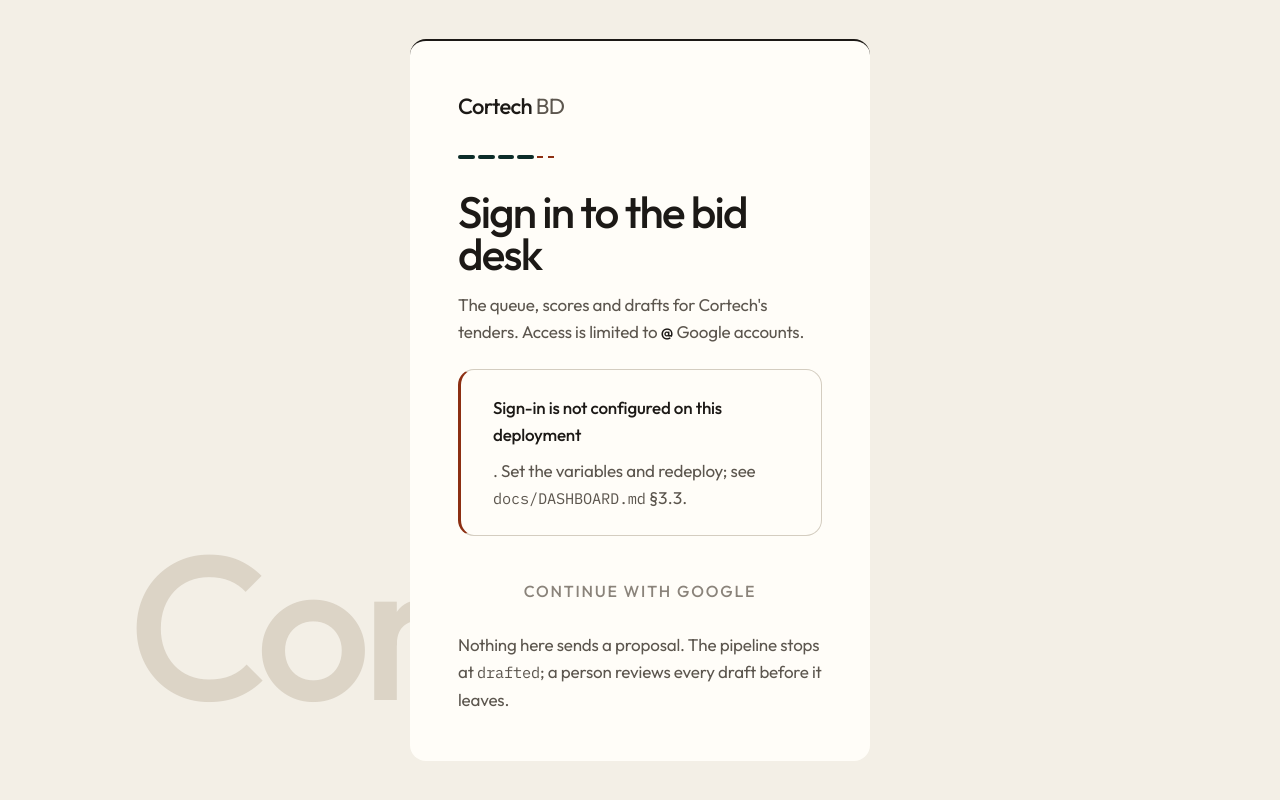
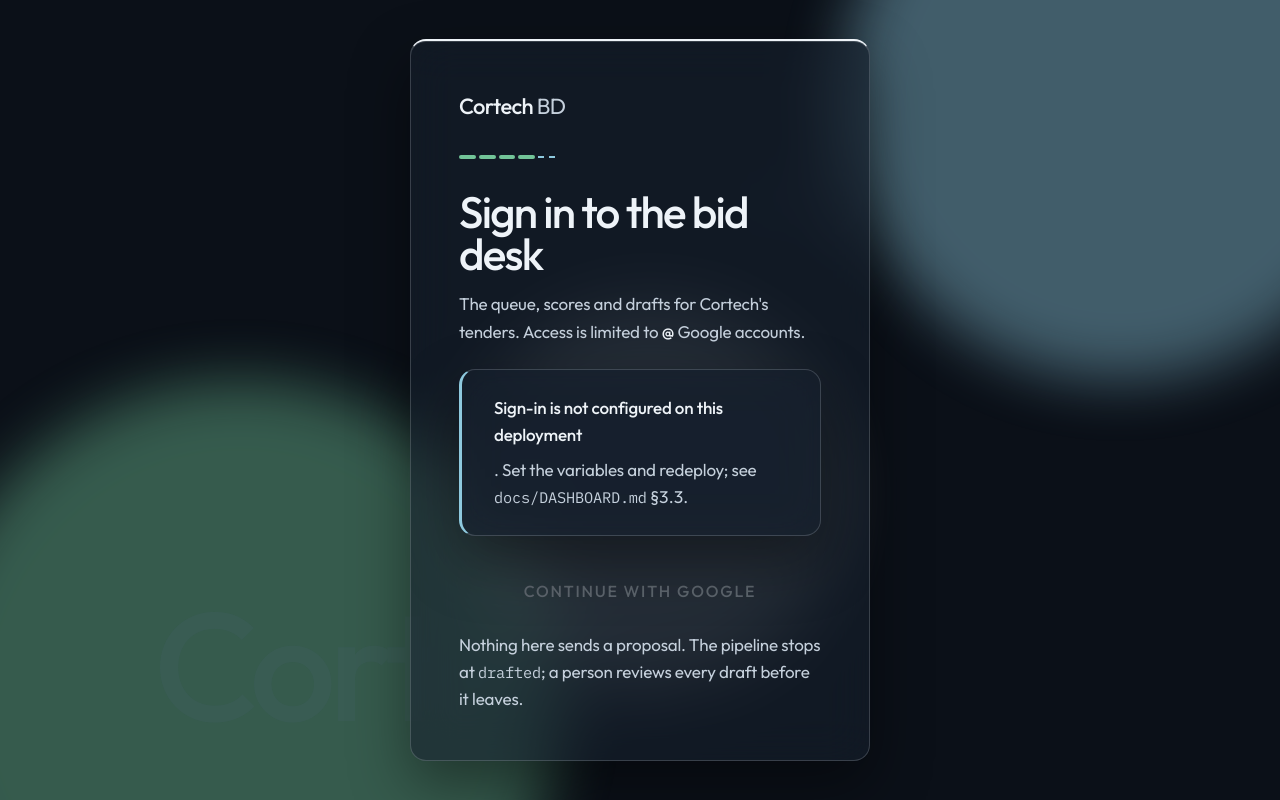
Before and after one commit to cortechcg/BD-Intelligence-System, a Python web app: template dashboard/templates/login.html in a window 1280 px wide. Run offline with Jinja, Linux system fonts and the light colour scheme; the template is opened without the code that fills it, so the values that code supplies are empty.

Commit message:
Replace the paper desk with a cool glass layout so the live dashboard reads as a professional instrument.
Co-authored-by: Cursor <cursoragent@cursor.com>

```diff
--- a/dashboard/static/app.css
+++ b/dashboard/static/app.css
@@ -32,31 +29,31 @@
 }
 
 :root {
-  color-scheme: light;
+  color-scheme: dark;
 
-  /* ── Paper stack. Forest is the work. Copper is "a person must act". */
-  --color-liquid-abyss: #f3efe6;
-  --color-liquid-deep:  #e4ddd0;
-  --color-liquid-kelp:  #fffdf8;
-  --color-liquid-mist:  #c4b8a6;
-  --color-platinum:     #1c1916;
-  --color-silver-mist:  #5c564e;
-  --color-slate-deep:   #8a837a;
-  --color-lavender-phosphor: #8c2f12;
-  --color-aqua:         #0c2c28;
-  --color-teal-mark:    #1a564c;
-  --color-kelp-mid:     #2f7a68;
-  --gradient-aurora: linear-gradient(90deg, #0c2c28 0%, #1a564c 62%, #8c2f12 100%);
+  /* ── Cool field. Mint is the work. Ice is "a person must act". */
+  --color-liquid-abyss: #0b1018;
+  --color-liquid-deep:  #1c2838;
+  --color-liquid-kelp:  #16202c;
+  --color-liquid-mist:  #4d647c;
+  --color-platinum:     #eef3f8;
+  --color-silver-mist:  #c5d0dc;
+  --color-slate-deep:   #5e666e;
+  --color-lavender-phosphor: #8ec9de;
+  --color-aqua:         #72c498;
+  --color-teal-mark:    #9adbb8;
+  --color-kelp-mid:     #f4fff8;
+  --gradient-aurora: linear-gradient(90deg, #d9ffe8 0%, #8ec9de 62%, #d7e6ff 100%);
 
   --color-cream:      var(--color-liquid-abyss); /* name kept so older notes still resolve */
   --color-forest:     var(--color-aqua);         /* chart series and labels */
   --color-forest-mid: var(--color-teal-mark);
   --color-moss:       var(--color-silver-mist);
-  --color-sage:       var(--color-slate-deep);   /* large missing figures only — 3.52:1 */
-  --color-hairline:   #d4cdc0;
+  --color-sage:       var(--color-slate-deep);   /* large missing figures only */
+  --color-hairline:   #31445a;
   --color-track:      var(--color-liquid-deep);
   --color-brass:      var(--color-lavender-phosphor);
-  --ramp-1: #4e9a86; --ramp-2: var(--color-kelp-mid); --ramp-3: var(--color-teal-mark); --ramp-4: var(--color-aqua);
+  --ramp-1: var(--color-kelp-mid); --ramp-2: #c9f5dc; --ramp-3: var(--color-teal-mark); --ramp-4: var(--color-aqua);
 
   --font-outfit: "Outfit", ui-sans-serif, system-ui, -apple-system, BlinkMacSystemFont, "Segoe UI", Roboto, sans-serif;
   --font-weight-regular: 400; --font-weight-medium: 500;
@@ -69,8 +66,8 @@
   --ink-3:     var(--color-slate-deep);
   --line:      var(--color-hairline);
   --line-strong: var(--color-teal-mark);
-  --fill:      var(--color-aqua);           /* BID chip and marks; light text on it */
-  --on-fill:   #f6f1e8;
+  --fill:      var(--color-aqua);           /* BID chip and marks; dark text on it */
+  --on-fill:   #0b1018;
   --accent:    var(--color-lavender-phosphor);
   --hover:     var(--color-track);
   --selected:  var(--color-track);
@@ -101,10 +98,10 @@
   --sp7: 48px; --sp8: 64px; --sp9: 96px;
 
   --r-card: 16px; --r-ctl: 6px; --r-pill: 6px; --r-mark: 2px;
-  /* Portfolio glass. White cards, a soft ink shadow. */
-  --glass: color-mix(in srgb, var(--color-liquid-kelp) 78%, transparent);
-  --glass-line: color-mix(in srgb, var(--color-platinum) 14%, transparent);
-  --glass-shadow: 0 8px 32px color-mix(in srgb, var(--color-platinum) 10%, transparent);
+  /* Frosted panels over the field. A dark shadow plus a 1px light rim. */
+  --glass: color-mix(in srgb, var(--color-liquid-kelp) 62%, transparent);
+  --glass-line: color-mix(in srgb, var(--color-platinum) 18%, transparent);
+  --glass-shadow: 0 24px 60px color-mix(in srgb, #000000 42%, transparent);
   --measure: 66ch;
   --page-max-width: 1440px;
 }
@@ -143,11 +140,33 @@ code { font-family: var(--mono); font-size: 0.9em; color: inherit; }
   text-transform: uppercase; letter-spacing: var(--track-label); line-height: 1.4;
 }
 
+/* ── Field, then the desk ───────────────────────────────────────────────── */
+.atmosphere { position: fixed; inset: 0; z-index: 0; pointer-events: none; overflow: hidden; }
+.orb { position: absolute; width: 560px; height: 560px; border-radius: 50%; filter: blur(30px); opacity: 0.42; }
+.orb--a { background: var(--accent); top: -180px; right: -120px; }
+.orb--b { background: var(--fill); bottom: -220px; left: -80px; width: 640px; height: 640px; }
+.orb--c { background: var(--stage-current); top: 38vh; left: 36vw; width: 380px; height: 380px; opacity: 0.22; }
+
+.shell { position: relative; z-index: 1; display: grid; grid-template-columns: 248px minmax(0, 1fr); min-height: 100vh; }
+.shell__main { min-width: 0; }
+.sidenav {
+  position: sticky; top: 0; height: 100vh;
+  display: flex; flex-direction: column; gap: var(--sp6);
+  padding: var(--sp6) var(--sp4);
+  background: var(--glass);
+  border-right: 1px solid var(--glass-line);
+  box-shadow: var(--glass-shadow);
+  backdrop-filter: blur(22px);
+  -webkit-backdrop-filter: blur(22px);
+}
+.sidenav .brand { padding: 0 var(--sp2); }
+.sidenav .nav { flex-direction: column; align-items: stretch; gap: var(--sp2); }
+
 /* ── Masthead ───────────────────────────────────────────────────────────── */
-.masthead { border-bottom: 1px solid var(--line); background: var(--surface); }
+.masthead { border-bottom: 1px solid var(--glass-line); background: transparent; }
 .masthead__in {
   max-width: var(--page-max-width); margin: 0 auto; padding: 0 var(--sp5);
-  display: flex; align-items: center; gap: var(--sp6); min-height: 80px;
+  display: flex; align-items: center; gap: var(--sp6); min-height: 64px;
 }
 .brand { display: inline-flex; align-items: center; gap: var(--sp2); text-decoration: none; color: var(--ink); }
 .brand__mark { display: none; }
@@ -309,7 +343,9 @@ a.figure:hover .figure__label { text-decoration: underline; text-underline-offse
 
 /* ── Bands: a state, stated calmly — a hairline card with a left rule ────── */
 .band, .notice {
-  background: var(--surface); border: 1px solid var(--line); border-left: 3px solid var(--line-strong);
+  background: var(--glass); border: 1px solid var(--glass-line); border-left: 3px solid var(--line-strong);
+  box-shadow: var(--glass-shadow);
+  backdrop-filter: blur(22px); -webkit-backdrop-filter: blur(22px);
   border-radius: var(--r-card); padding: var(--sp5) var(--sp6); max-width: 78ch;
   font-size: var(--t15); line-height: 1.6; color: var(--ink-2);
 }
@@ -614,7 +669,13 @@ form.rerun { display: inline-flex; align-items: center; gap: var(--sp2); }
 
 /* ── Auth screens: one hairline card on the page ────────────────────────── */
 .auth { min-height: 100vh; display: grid; place-items: center; padding: var(--sp5); }
-.auth__card { width: 100%; max-width: 460px; background: var(--surface); border: 0; border-top: 2px solid var(--ink); border-radius: var(--r-card); padding: var(--sp7); }
+.auth__card {
+  width: 100%; max-width: 460px;
+  background: var(--glass); border: 1px solid var(--glass-line); border-top: 2px solid var(--ink);
+  border-radius: var(--r-card); padding: var(--sp7);
+  box-shadow: var(--glass-shadow), inset 0 1px 0 var(--glass-line);
+  backdrop-filter: blur(22px); -webkit-backdrop-filter: blur(22px);
+}
 .auth__card .brand { margin-bottom: var(--sp6); }
 .auth h1 { font-size: 44px; line-height: 0.95; font-weight: var(--font-weight-medium); letter-spacing: -0.04em; }
 .auth h1 .hl { font-size: inherit; }
@@ -674,20 +740,20 @@ form.rerun { display: inline-flex; align-items: center; gap: var(--sp2); }
   to { opacity: 1; transform: none; }
 }
 @keyframes drift-away {
-  0%   { opacity: 0;    transform: translate3d(-16vw, 24px, 0); }
-  16%  { opacity: 0.5;  transform: translate3d(0, 0, 0); }
-  58%  { opacity: 0.5;  transform: translate3d(6vw, -6px, 0); }
-  100% { opacity: 0;    transform: translate3d(26vw, -40px, 0); }
+  0%   { opacity: 0;    transform: translate3d(-12vw, 18px, 0); }
+  16%  { opacity: 0.16; transform: translate3d(0, 0, 0); }
+  58%  { opacity: 0.16; transform: translate3d(4vw, -4px, 0); }
+  100% { opacity: 0;    transform: translate3d(18vw, -28px, 0); }
 }
 .drift {
-  position: fixed; left: 4vw; top: 66vh; z-index: 0; pointer-events: none; user-select: none;
+  position: fixed; left: 8vw; top: 74vh; z-index: 0; pointer-events: none; user-select: none;
   margin: 0; font-family: var(--ui); font-weight: var(--font-weight-medium);
-  font-size: clamp(86px, 16vw, 220px); line-height: 1; letter-spacing: -0.046em;
+  font-size: clamp(72px, 12vw, 160px); line-height: 1; letter-spacing: -0.046em;
   color: var(--color-liquid-mist); white-space: nowrap;
   animation: drift-away 18s ease-in-out infinite;
   animation-delay: -4s;
 }
-.drift--two { top: 14vh; left: 46vw; font-size: clamp(64px, 11vw, 150px); animation-delay: -13s; }
+.drift--two { top: 18vh; left: 62vw; font-size: clamp(56px, 8vw, 120px); animation-delay: -13s; }
 .masthead, .page, .auth { position: relative; z-index: 1; }
 .view-head h1, .auth h1, .brand__name { animation: arise 0.9s cubic-bezier(.2, .7, .2, 1) both; }
 .figure__value, .hero__value, .tile__value, .meter__value { animation: arise 1.1s cubic-bezier(.2, .7, .2, 1) both; }
--- a/dashboard/templates/denied.html
+++ b/dashboard/templates/denied.html
@@ -8,6 +8,11 @@
 <link rel="stylesheet" href="{{ static_base }}/app.css?v={{ static_v }}">
 </head>
 <body>
+<div class="atmosphere" aria-hidden="true">
+  <span class="orb orb--a"></span>
+  <span class="orb orb--b"></span>
+  <span class="orb orb--c"></span>
+</div>
 <p class="drift" aria-hidden="true">Cortech</p>
 <p class="drift drift--two" aria-hidden="true">BD</p>
 <main class="auth">
--- a/dashboard/templates/login.html
+++ b/dashboard/templates/login.html
@@ -8,6 +8,11 @@
 <link rel="stylesheet" href="{{ static_base }}/app.css?v={{ static_v }}">
 </head>
 <body>
+<div class="atmosphere" aria-hidden="true">
+  <span class="orb orb--a"></span>
+  <span class="orb orb--b"></span>
+  <span class="orb orb--c"></span>
+</div>
 <p class="drift" aria-hidden="true">Cortech</p>
 <p class="drift drift--two" aria-hidden="true">BD</p>
 <main class="auth">
```
Also changed, not shown: other parts of dashboard/static/app.css (+61 -25 lines), dashboard/templates/base.html (+14 -2 lines), tests/test_dashboard_palette.py (+15 -12 lines).
